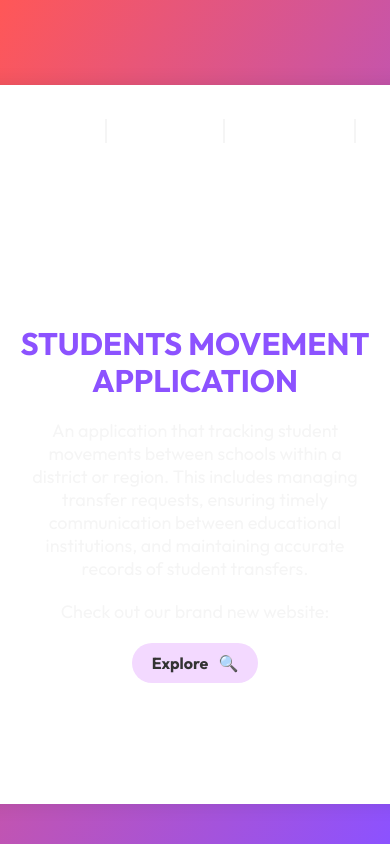
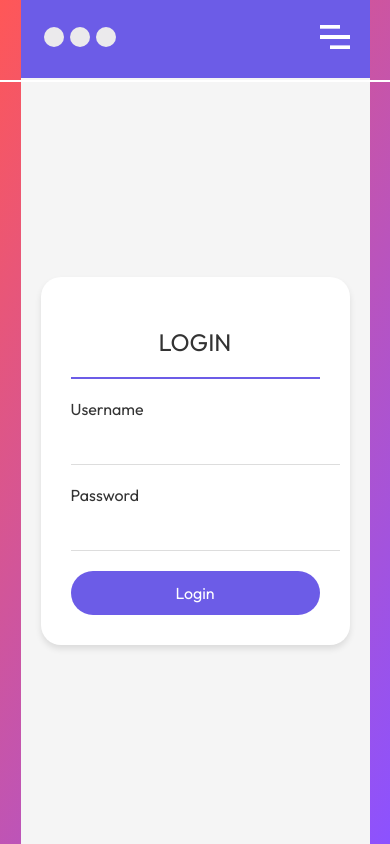
Before and after one commit to EddieEme/student_movement_app, a React (Vite) app in the folder student_movement_app/frontend/: page /login in a window 390 px wide. Built offline with nearby package versions, Linux system fonts and the light colour scheme.

Commit message:
made responsive

```diff
--- a/student_movement_app/frontend/src/App.jsx
+++ b/student_movement_app/frontend/src/App.jsx
@@ -2,13 +2,17 @@ import React from "react"
 import Login from "./Components/Login/Login"
 import Home from "./Components/Home/Home"
 import { BrowserRouter as Router, Route, Routes } from "react-router-dom"
+import Navbar from "./Components/Navbar/Navbar"
 
 const App = () => {
 
   return (
-    <div>
-      <Home />
-    </div>
+    <Router>
+      <Routes>
+        <Route path="/" element={<Home />} />
+        <Route path="/login" element={<Login />} />
+      </Routes>
+    </Router>
 
   )
 }
--- a/student_movement_app/frontend/src/Components/Home/Home.css
+++ b/student_movement_app/frontend/src/Components/Home/Home.css
@@ -4,67 +4,20 @@ body {
     padding: 0;
 }
 
-.navbar {
+.home-page {
     height: 80vh;
     display: flex;
-    background: linear-gradient(rgba(8,0,58,0.7), rgba(8, 0, 58, 0.7)), url('../../assets/Images/big-phone.png');
+    background: linear-gradient(rgba(8, 0, 58, 0.7), rgba(8, 0, 58, 0.7)), url('../../assets/Images/big-phone.png');
     background-position: center;
     background-size: cover;
     justify-content: space-between;
-    background: white;
-    border-radius: 25px;
     margin-top: 45px;
     flex-direction: column;
     padding: 20px;
-    box-shadow: 0 0 20px rgba(0,0,0,0.1);
+    box-shadow: 0 0 20px rgba(0, 0, 0, 0.1);
     border-top: 2px solid white;
-    border-bottom:2px solid white;
+    border-bottom: 2px solid white;
     position: relative;
-}
-
-.container {
-    color: white;
-    font-weight: 600;
-    display: flex;
-    justify-content: space-between;
-    align-items: center;
-    padding-top: 12px;
-    padding-bottom: 12px;
-    padding-left: 15%;
-    padding-right: 15%;
-    margin: 0;
-}
-
-.container ul {
-    display: flex;
-    align-items: center;
-    list-style: none;
-    text-transform: uppercase;
-    font-weight: 500;
-    padding: 0;
-    margin: 0;
-}
-
-.container ul li {
-    padding: 0 15px;
-    font-size: 19px;
-
-}
-
-.container ul li:not(:last-child) {
-    border-right: 2px solid whitesmoke;
-}
-
-.menu-dots {
-    display: flex;
-}
-
-.dot {
-    width: 20px;
-    height: 20px;
-    background-color: #ebeaec;
-    border-radius: 50%;
-    margin: 0 3px;
 }
 
 hr {
@@ -74,7 +27,7 @@ hr {
     position: absolute;
     left: 0;
     top: 60px;
-    width:100%;
+    width: 100%;
 }
 
 .hero {
@@ -92,17 +45,26 @@ hr {
     flex: 1;
 }
 
+.text-content .full-text {
+    display: block;
+}
+
+.text-content .truncated-text {
+    display: none;
+}
+
 h1 {
     font-size: 4vw;
-    color: #8c52ff;
-    margin-bottom: 20px;
-    line-height: 1.2;
+    color: white;
+    margin-bottom: 25px;
+    line-height: 1.1;
 }
 
 p {
-    font-size: 18px;
+    font-size: 20px;
     margin-bottom: 20px;
     color: whitesmoke;
+    font-weight: 600;
 }
 
 .explore-btn {
@@ -111,7 +73,7 @@ p {
     background-color: #f3d9ff;
     color: #333;
     padding: 10px 20px;
-    border-radius: 25px;
+    border-radius: 20px;
     text-decoration: none;
     font-weight: bold;
 }
@@ -136,15 +98,38 @@ p {
 }
 
 @media (max-width: 768px) {
-    .content {
-        flex-direction: column;
+    .home-page {
+        margin-top: 0;
+        border-top: none;
     }
 
-    h1 {
-        font-size: 8vw;
+    .hero {
+        padding: 0;
+
     }
 
-    .image-content {
-        margin-top: 20px;
+    .text-content .full-text {
+        display: none;
     }
+
+    .text-content .truncated-text {
+        display: block;
+    }
+
+.content {
+    flex-direction: column;
 }
+
+h1 {
+    font-size: 5vw;
+}
+
+p {
+    font-size: 19px;
+}
+
+.image-content {
+    margin-top: 20px;
+}
+
+}
--- a/student_movement_app/frontend/src/Components/Home/Home.jsx
+++ b/student_movement_app/frontend/src/Components/Home/Home.jsx
@@ -1,41 +1,32 @@
 import React from 'react'
 import './Home.css'
-import big_phone from '../../assets/Images/big-phone.png'
+import Navbar from '../Navbar/Navbar'
+import { Link } from 'react-router-dom'
+import Login from '../Login/Login'
+
+const Home = () => {
+  const fullText = "An application that tracking student movements between schools within a district or region. This includes managing transfer requests, ensuring timely communication between educational institutions, and maintaining accurate records of student transfers.";
+
+  const truncatedText = fullText.split(' ').slice(0, 8).join(' ') + '...';
 
 
-const Home = () => {
+  return (
 
-  return (
-    <div className="navbar">
-      <div className="container">
-        <ul>
-          <li>Home</li>
-          <li>Services</li>
-          <li>Products</li>
-          <li>Login</li>
-        </ul>
-        <div className="menu-dots">
-          <div className="dot"></div>
-          <div className="dot"></div>
-          <div className="dot"></div>
+    <div className="home-page">
+      <Navbar />
+      <hr />
+      <div className='hero'>
+        <div className="text-content">
+          <h1>STUDENTS MOVEMENT APPLICATION</h1>
+          <p className="full-text">{fullText}</p>
+          <p className="truncated-text">{truncatedText}</p>
+          <Link to='/login' element={<Login />}><a href="#" className="explore-btn">
+            Explore
+            <span className="search-icon">🔍</span>
+          </a></Link>
         </div>
       </div>
-      <hr />
-       <div className='hero'>
-        <div class="text-content">
-          <h1>STUDENTS MOVEMENT APPLICATION</h1>
-          <p>An application  that tracking student movements
-            between schools within a district or region.
-            This includes managing transfer requests,
-            ensuring timely communication between educational institutions,
-            and maintaining accurate records of student transfers.</p>
-          <p>Check out our brand new website:</p>
-          <a href="#" className="explore-btn">
-            Explore
-            <span className="search-icon">🔍</span>
-          </a>
-        </div>
-    </div>
+
     </div>
   )
 }
--- a/student_movement_app/frontend/src/Components/Login/Login.css
+++ b/student_movement_app/frontend/src/Components/Login/Login.css
@@ -1,19 +1,25 @@
-body {
-  margin: 0;
-  padding: 0;
-  font-family: Arial, sans-serif;
-  background-color: #f0f0f0;
+.page-container {
   display: flex;
-  justify-content: center;
-  align-items: center;
-  height: 100vh;
+  flex-direction: column;
+  min-height: 100vh;
+  background-color: whitesmoke;
+
+}
+
+.nav-container {
+  width: 100%;
+  background-color: #6c5ce7;
+  padding-top: 13px;
+  padding-bottom: 17px;
 }
 
 .login-container {
   display: flex;
   justify-content: center;
   align-items: center;
-  height: 100vh;
+  flex: 1;
+  padding: 20px;
+  /* height: 100vh; */
 }
 
 .login-card {
@@ -21,7 +27,8 @@ body {
   border-radius: 20px;
   padding: 30px;
   box-shadow: 0 4px 6px rgba(0, 0, 0, 0.1);
-  width: 300px;
+  width: 100%;
+  max-width: 400px;
 }
 
 .login-title {
--- a/student_movement_app/frontend/src/Components/Login/Login.jsx
+++ b/student_movement_app/frontend/src/Components/Login/Login.jsx
@@ -1,8 +1,22 @@
 import React from 'react';
+import Navbar from '../Navbar/Navbar';
 import './Login.css';
 
 const Login = () => {
+    // const styles = {
+    //     pageContainerStyle: {
+    //     display: 'flex',
+    //     flexDirection: 'column',
+    //     minHeight: '100vh',
+    //     },
+
+    // };
+
     return (
+        <div className='page-container'>
+            <div className='nav-container'>
+                <Navbar />
+            </div>
             <div className="login-container">
                 <div className="login-card">
                     <h2 className="login-title">LOGIN</h2>
@@ -20,6 +34,7 @@ const Login = () => {
                     </form>
                 </div>
             </div>
+        </div>
     );
 }
 
--- /dev/null
+++ b/student_movement_app/frontend/src/Components/Navbar/Navbar.css
@@ -0,0 +1,113 @@
+.container {
+    color: white;
+    font-weight: 600;
+    display: flex;
+    justify-content: space-between;
+    align-items: center;
+    padding-top: 12px;
+    padding-bottom: 12px;
+    padding-left: 15%;
+    padding-right: 15%;
+    margin: 0;
+}
+
+.container ul {
+    display: flex;
+    align-items: center;
+    list-style: none;
+    text-transform: uppercase;
+    font-weight: 500;
+    padding: 0;
+    margin: 0;
+}
+
+.container ul li {
+    padding: 0 15px;
+    font-size: 19px;
+    color: white;
+    list-style: none;
+    font-weight: 500;
+    cursor: pointer;
+
+}
+
+
+
+.container ul li:hover {
+    /* padding-bottom: 5px; */
+    color: aqua;
+    border-bottom: 1px solid red;
+    border-radius: 10px;
+    background: #212ea0;
+}
+
+/* .container ul li:not(:last-child) {
+    border-right: 2px solid whitesmoke;
+} */
+
+.menu-dots {
+    display: flex;
+}
+
+.dot {
+    width: 20px;
+    height: 20px;
+    background-color: #ebeaec;
+    border-radius: 50%;
+    margin: 0 3px;
+}
+.menu-icon{
+       display: none;
+    }
+
+
+@media (max-width: 840px) {
+    .container {
+        justify-content: space-between;
+        padding-left: 20px;
+        padding-right: 20px;
+    }
+
+    .container ul {
+        display: block;
+        position: fixed;
+        top: 0;
+        right: -200px;
+        bottom: 0;
+        background: #1629b9;
+        z-index: 1;
+        width: 200px;
+        padding-top: 70px;
+        transition: transform 0.5s ease, opacity 0.5s ease;
+        transform: translateX(0);
+        opacity: 0;
+        pointer-events: none;
+    }
+
+    .container ul.show-mobile-menu {
+        transform: translateX(-200px);
+        opacity: 1;
+        pointer-events: auto;
+    }
+    .container ul li {
+        margin: 25px 10px;
+        font-size: 17px;
+        cursor: pointer;
+
+    }
+
+    .container ul li:not(:last-child) {
+        border-right: none;
+    }
+
+    .menu-icon {
+        display: block;
+        width: 30px;
+        cursor: pointer;
+        z-index: 1;
+    }
+
+    /* .menu-dots {
+        display: none;
+    } */
+}
--- /dev/null
+++ b/student_movement_app/frontend/src/Components/Navbar/Navbar.jsx
@@ -0,0 +1,35 @@
+import React, { useState } from 'react'
+import { Link } from 'react-router-dom'
+import menu_icon from '../../assets/Images/menu-icon.png'
+import './Navbar.css'
+
+const Navbar = () => {
+    const [mobileMenu, setMobileMenu] = useState(false);
+
+    const toggleMenu = () => {
+        setMobileMenu(!mobileMenu);
+    }
+
+    return (
+        <nav className="navbar">
+            <div className="container">
+                 <div className="menu-dots">
+                    <div className="dot"></div>
+                    <div className="dot"></div>
+                    <div className="dot"></div>
+                </div>
+                <ul className={mobileMenu ? 'show-mobile-menu' : ''}>
+                    <li><Link to='/' className='link'>Home</Link></li>
+                    <li>Services</li>
+                    <li>Products</li>
+                    <li><Link to='/login' className='link'>Login</Link></li>
+                </ul>
+
+                <img src={menu_icon} alt="Menu" className='menu-icon' onClick={toggleMenu} />
+            </div>
+            <hr />
+        </nav>
+    )
+}
+
+export default Navbar
--- a/student_movement_app/frontend/src/index.css
+++ b/student_movement_app/frontend/src/index.css
@@ -20,8 +20,12 @@ a:hover {
 
 body {
   margin: 0;
-
   place-items: center;
   min-width: 320px;
   min-height: 100vh;
 }
+.link{
+  text-decoration: none;
+  color: white;
+  font-weight: 500;
+}
```
Also changed, not shown: student_movement_app/frontend/src/assets/Images/menu-icon.png (added). Lines whose indentation alone changed are shown as unchanged.
